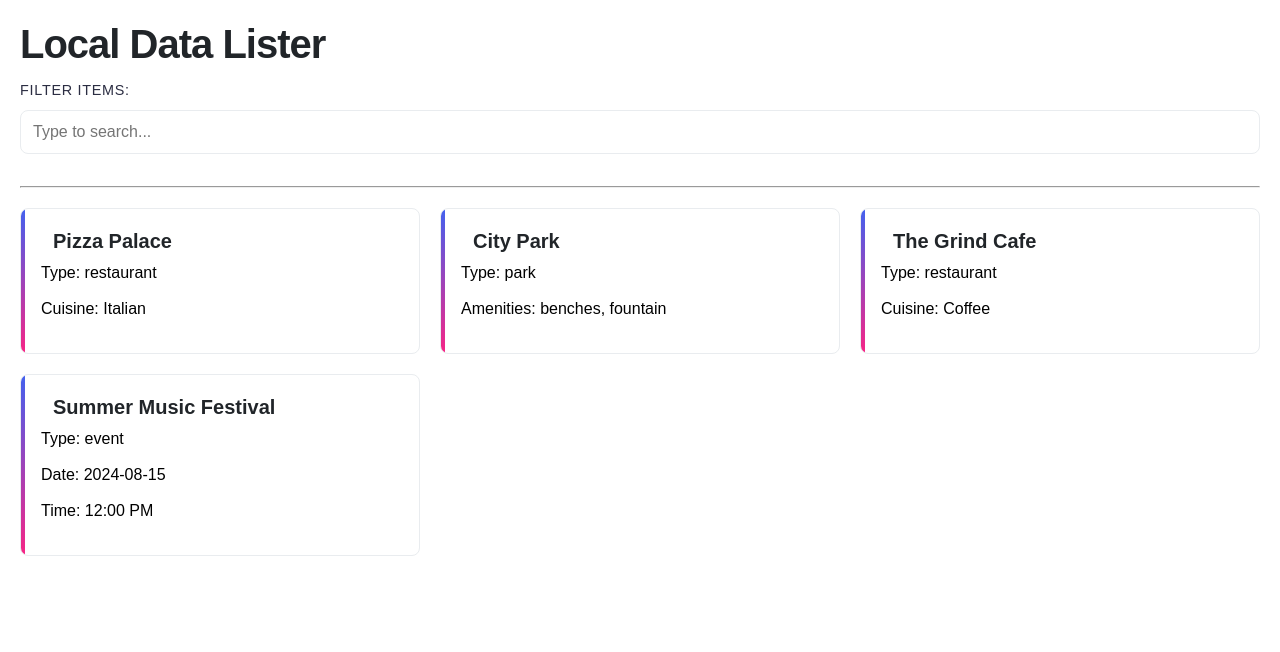
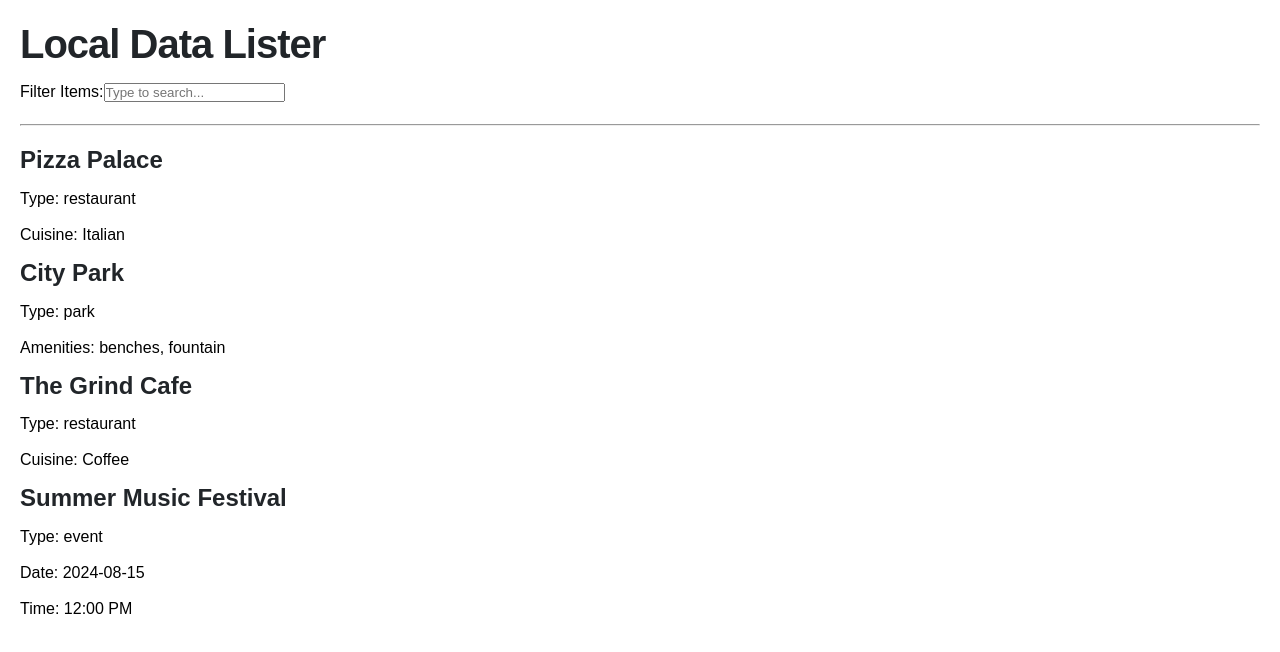
Before and after one commit to MepisashviliGuga/Local-Data-Lister, a React (Vite) app in the folder frontend/: page / in a window 1280 px wide. Shown: the top 652 px of the page. Built offline with nearby package versions, Linux system fonts and the light colour scheme.

Commit message:
Dropped App.css file

```diff
--- a/frontend/src/App.css
+++ /dev/null
@@ -1,225 +0,0 @@
-/* frontend/src/App.css */
-
-.home-page {
-  background-color: white;
-  padding: var(--space-xl);
-  border-radius: var(--border-radius-lg);
-  box-shadow: var(--shadow-lg);
-  width: 90%;
-  max-width: 1000px;
-  margin: var(--space-lg) auto;
-  animation: fadeIn 0.5s ease-out;
-}
-
-.app-title {
-  color: var(--dark-gray);
-  text-align: center;
-  margin-bottom: var(--space-lg);
-  font-size: 2.5rem;
-  font-weight: 700;
-  position: relative;
-  padding-bottom: var(--space-sm);
-}
-
-.app-title::after {
-  content: '';
-  position: absolute;
-  bottom: 0;
-  left: 50%;
-  transform: translateX(-50%);
-  width: 80px;
-  height: 4px;
-  background: linear-gradient(90deg, var(--primary-color), var(--secondary-color));
-  border-radius: 2px;
-}
-
-.search-filter {
-  margin-bottom: var(--space-lg);
-  position: relative;
-}
-
-.search-filter label {
-  display: block;
-  margin-bottom: var(--space-xs);
-  color: var(--text-color);
-  font-weight: 500;
-  font-size: 0.9rem;
-  text-transform: uppercase;
-  letter-spacing: 0.05em;
-}
-
-.search-filter input {
-  width: 100%;
-  padding: var(--space-sm);
-  border: 1px solid var(--medium-gray);
-  border-radius: var(--border-radius-md);
-  box-sizing: border-box;
-  font-size: 1rem;
-  transition: all 0.3s ease;
-  background-color: white;
-}
-
-.search-filter input:focus {
-  outline: none;
-  border-color: var(--primary-color);
-  box-shadow: 0 0 0 3px rgba(67, 97, 238, 0.15);
-}
-
-.divider {
-  border: none;
-  height: 1px;
-  background: linear-gradient(90deg, transparent, var(--medium-gray), transparent);
-  margin: var(--space-xl) 0;
-}
-
-.loading-message,
-.error-message {
-  text-align: center;
-  padding: var(--space-md);
-  border-radius: var(--border-radius-md);
-  margin: var(--space-md) 0;
-}
-
-.loading-message {
-  color: var(--primary-color);
-  background-color: rgba(67, 97, 238, 0.1);
-}
-
-.error-message {
-  color: var(--danger-color);
-  background-color: rgba(239, 35, 60, 0.1);
-}
-
-.data-list {
-  display: grid;
-  grid-template-columns: repeat(auto-fill, minmax(300px, 1fr));
-  gap: var(--space-md);
-  margin-top: var(--space-md);
-}
-
-.list-item {
-  background-color: white;
-  padding: var(--space-md);
-  border: 1px solid var(--medium-gray);
-  border-radius: var(--border-radius-md);
-  transition: all 0.3s ease;
-  position: relative;
-  overflow: hidden;
-}
-
-.list-item::before {
-  content: '';
-  position: absolute;
-  top: 0;
-  left: 0;
-  width: 4px;
-  height: 100%;
-  background: linear-gradient(to bottom, var(--primary-color), var(--secondary-color));
-  transition: all 0.3s ease;
-}
-
-.list-item:hover {
-  transform: translateY(-5px);
-  box-shadow: var(--shadow-md);
-  border-color: var(--primary-light);
-}
-
-.list-item:hover::before {
-  width: 6px;
-}
-
-.item-name {
-  color: var(--dark-gray);
-  margin-top: 0;
-  margin-bottom: var(--space-xs);
-  font-size: 1.25rem;
-  font-weight: 600;
-  position: relative;
-  padding-left: var(--space-sm);
-}
-
-.item-details {
-  color: var(--text-light);
-  font-size: 0.9rem;
-  line-height: 1.5;
-  padding-left: var(--space-sm);
-}
-
-/* Card Badge */
-.item-badge {
-  position: absolute;
-  top: var(--space-sm);
-  right: var(--space-sm);
-  background-color: var(--primary-color);
-  color: white;
-  padding: var(--space-xxs) var(--space-xs);
-  border-radius: var(--border-radius-sm);
-  font-size: 0.75rem;
-  font-weight: 600;
-  text-transform: uppercase;
-  letter-spacing: 0.05em;
-}
-
-/* Responsive adjustments */
-@media (max-width: 768px) {
-  .home-page {
-    width: 95%;
-    padding: var(--space-lg);
-  }
-
-  .app-title {
-    font-size: 2rem;
-  }
-
-  .data-list {
-    grid-template-columns: 1fr;
-  }
-}
-
-/* Fancy hover effect for list items */
-.list-item {
-  position: relative;
-  z-index: 1;
-}
-
-.list-item::after {
-  content: '';
-  position: absolute;
-  top: 0;
-  left: 0;
-  width: 100%;
-  height: 100%;
-  background: linear-gradient(135deg, rgba(67, 97, 238, 0.1) 0%, rgba(247, 37, 133, 0.1) 100%);
-  z-index: -1;
-  opacity: 0;
-  transition: opacity 0.3s ease;
-}
-
-.list-item:hover::after {
-  opacity: 1;
-}
-
-/* Floating action button (if needed) */
-.fab {
-  position: fixed;
-  bottom: var(--space-lg);
-  right: var(--space-lg);
-  width: 56px;
-  height: 56px;
-  border-radius: 50%;
-  background-color: var(--primary-color);
-  color: white;
-  display: flex;
-  align-items: center;
-  justify-content: center;
-  box-shadow: var(--shadow-lg);
-  cursor: pointer;
-  transition: all 0.3s ease;
-  z-index: 100;
-}
-
-.fab:hover {
-  transform: translateY(-3px) scale(1.05);
-  background-color: var(--primary-dark);
-  box-shadow: var(--shadow-xl);
-}
--- a/frontend/src/App.tsx
+++ b/frontend/src/App.tsx
@@ -2,7 +2,6 @@
 import React from 'react';
 import { BrowserRouter, Routes, Route } from 'react-router-dom'; // Import routing components
 import HomePage from './pages/HomePage';
-import './App.css'; // Import general styles
 
 function App() {
   return (
```
